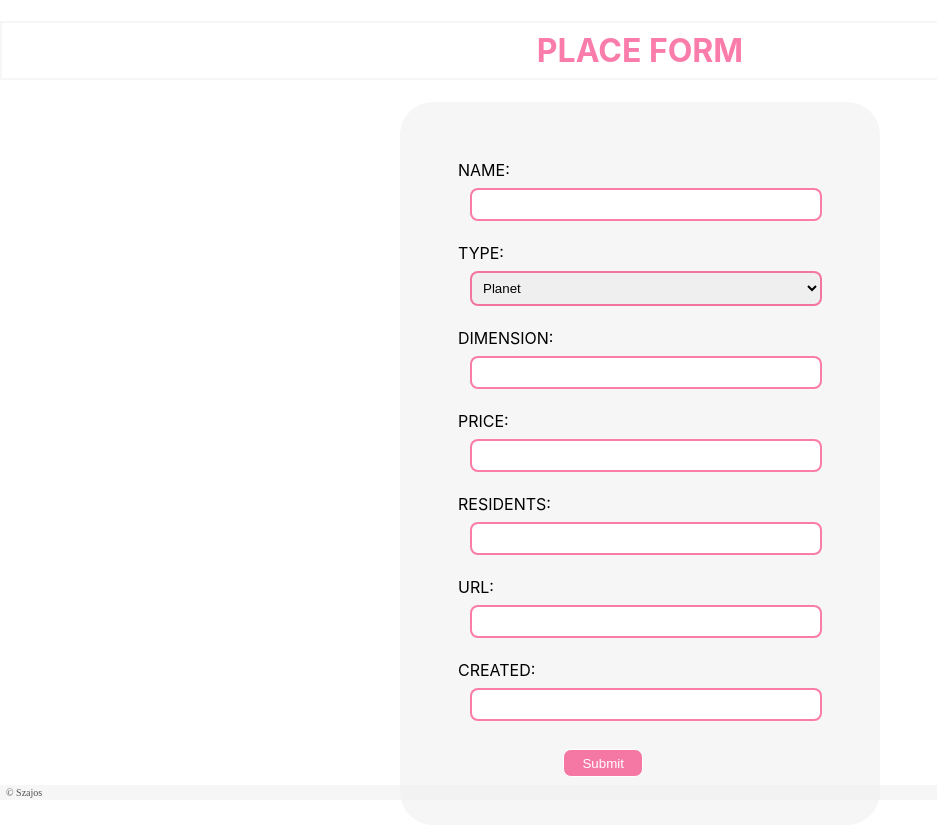
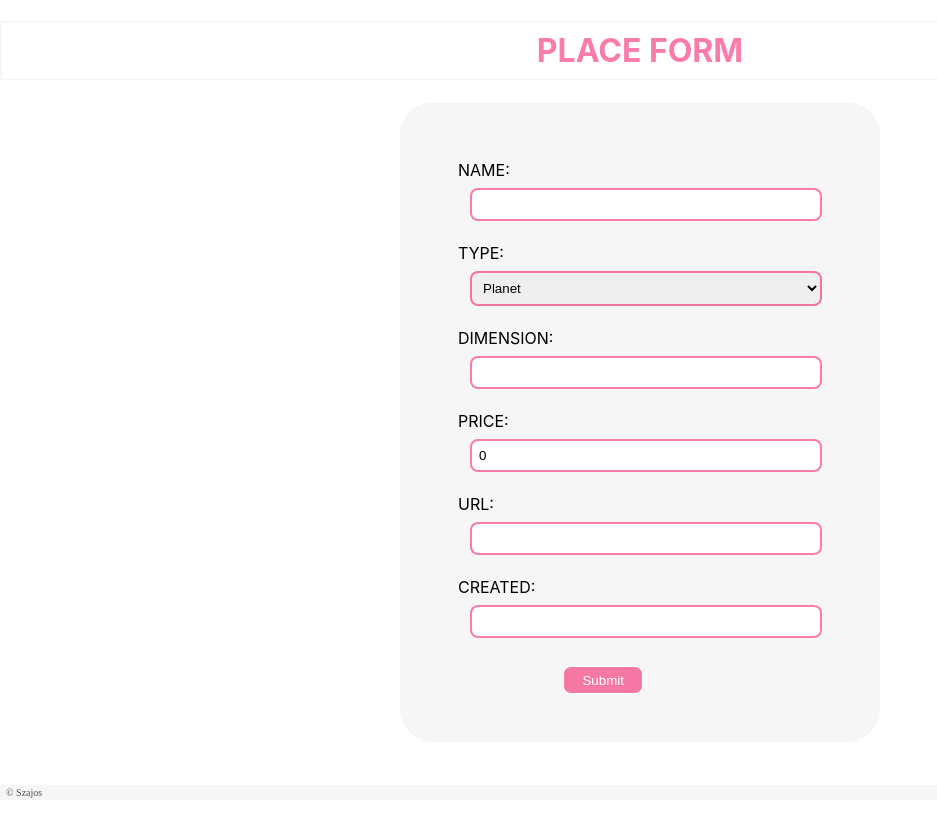
Before and after one commit to anetSzajo/cross-dimension-travel-app, a React (Create React App) app: page /place/create in a window 1280 px wide. Shown: the whole page, without its empty margins (0-937 px from the left). Built offline with nearby package versions, Linux system fonts and the light colour scheme.

Commit message:
Refactor post request.

```diff
--- a/src/Components/PlaceForm/PlaceForm.js
+++ b/src/Components/PlaceForm/PlaceForm.js
@@ -1,4 +1,5 @@
 import React from 'react';
+import axios from 'axios';
 
 import './placeForm.scss'
 
@@ -9,25 +10,38 @@ class PlaceForm extends React.Component {
         this.state = {
             place: props.place ? props.place : this.defaultEmptyPlace()
         }
-
     }
 
     handleInputChange = (event) => {
-        this.setState(
-            {
+        let state;
+        let value = event.target.value;
+        console.log(event.target);
+        if (event.target.type === "number"){
+            console.log("wezlo");
+            state = {
                 place: {
                     ...this.state.place,
-                    [event.target.name]: event.target.value
+                    [event.target.name]: +value
                 }
             }
+        } else {
+            state = {
+                place: {
+                    ...this.state.place,
+                    [event.target.name]: value
+                }
+            };
+        }
+        this.setState(
+            state
         )
     }
 
     defaultEmptyPlace = () => ({name: '',
         type: '',
         dimension: '',
-        price: '',
-        residents: '',
+        price: 0,
+        // residents: '',
         url: '',
         created: ''})
 
@@ -44,6 +58,15 @@ class PlaceForm extends React.Component {
 
     handleSubmit = (event) => {
         event.preventDefault();
+
+        const place = this.state.place;
+
+        axios.post('http://localhost:5000/places',
+            {...place},{ headers: { 'Content-Type': 'application/json' } } )
+            .then(res => {
+            console.log(res);
+            console.log(place);
+            })
     }
 
     render() {
@@ -73,10 +96,6 @@ class PlaceForm extends React.Component {
                     <label>PRICE:
                         <input type="number" name="price" value={place.price} onChange={this.handleInputChange}/>
                     </label>
-                    <label>RESIDENTS:
-                        <input type="text" name="residents" value={place.residents}
-                               onChange={this.handleInputChange}/>
-                    </label>
                     <label>URL:
                         <input type="text" name="url" value={place.url} onChange={this.handleInputChange}/>
                     </label>
```
